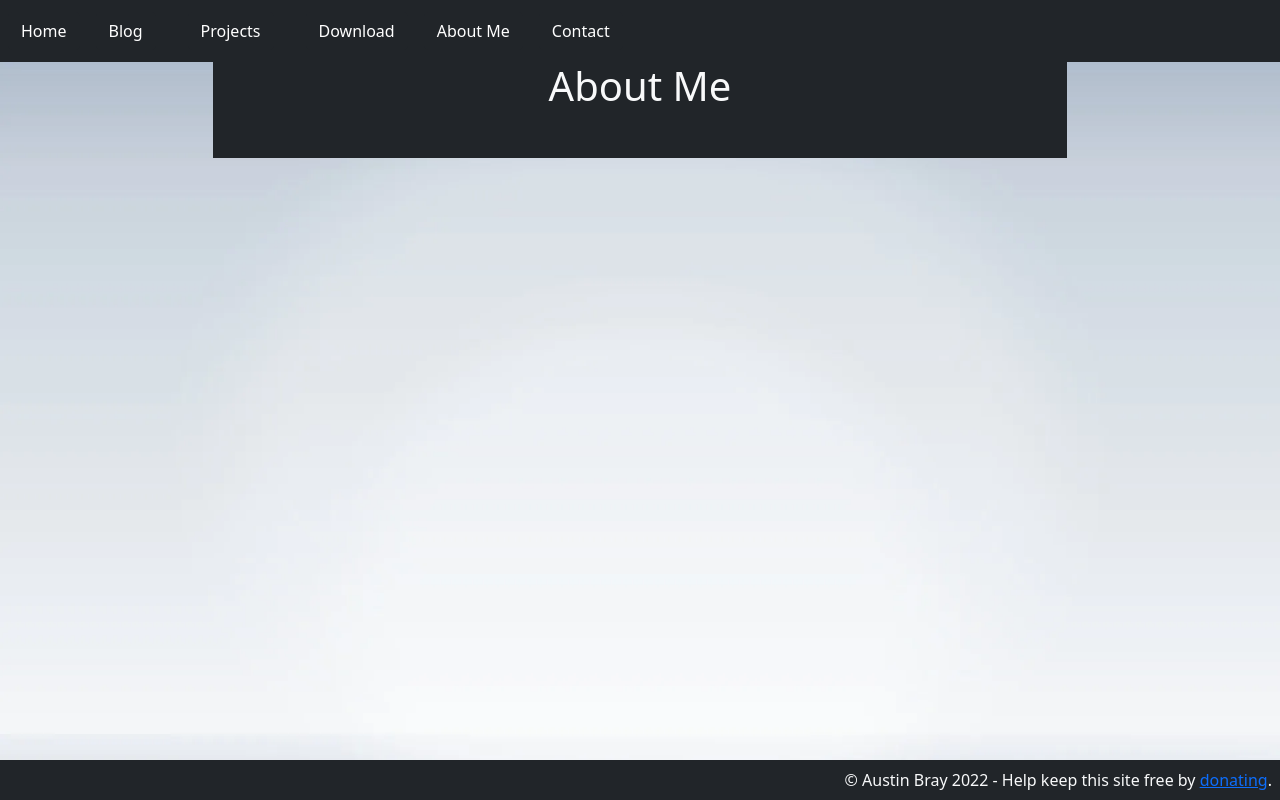
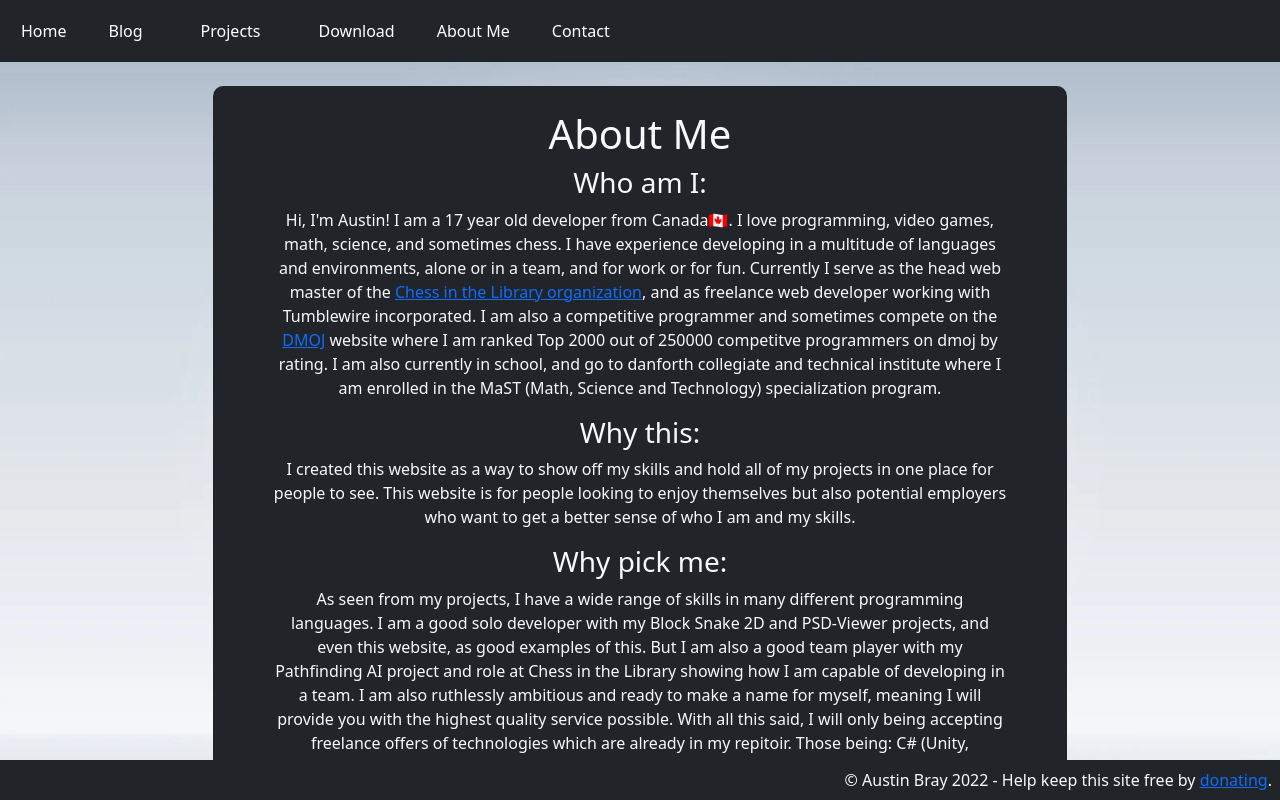
Before and after one commit to AustinBray77/austin-bray-react-site, a React (Create React App) app: page /about-me in a window 1280 px wide. Built offline with nearby package versions, Linux system fonts and the light colour scheme; some icons are missing.

Commit message:
Updates to About Me, other bug fixes

```diff
--- a/src/Navbar.tsx
+++ b/src/Navbar.tsx
@@ -94,8 +94,8 @@ export default function Navbar(): JSX.Element {
 					}
 				>
 					<NavLink path="/projects/algo" id="AlgoBTN" title="Algo Visualizer" />
-					<br />
-					<NavLink path="/projects/totris" id="TotrisBTN" title="Totris" />
+					{/*<br />
+					<NavLink path="/projects/totris" id="TotrisBTN" title="Totris" />*/}
 				</div>
 			</div>
 			<NavLink path="/download" id="DownloadBTN" title="Download" />
--- a/src/Pages/AboutMe/AboutMe.tsx
+++ b/src/Pages/AboutMe/AboutMe.tsx
@@ -6,9 +6,54 @@ const AboutMe = (): JSX.Element => {
 	return (
 		<Container id="AboutMe">
 			<Row className="justify-content-center">
-				<Col xs={8} className="bg-dark text-light">
-					<div className="mb-5 text-center">
+				<Col xs={8} className="bg-dark text-light br-10 my-4 py-4">
+					<div className="mb-5 text-center px-5">
 						<h1>About Me</h1>
+						<h3>Who am I:</h3>
+						<p>
+							Hi, I'm Austin! I am a 17 year old developer from
+							Canada&#x1F1E8;&#x1F1E6;. I love programming, video games, math,
+							science, and sometimes chess. I have experience developing in a
+							multitude of languages and environments, alone or in a team, and
+							for work or for fun. Currently I serve as the head web master of
+							the{" "}
+							<a href="https://chessinthelibrary.com/">
+								Chess in the Library organization
+							</a>
+							, and as freelance web developer working with Tumblewire
+							incorporated. I am also a competitive programmer and sometimes
+							compete on the{" "}
+							<a href="https://dmoj.ca/user/AustinBray05">DMOJ</a> website where
+							I am ranked Top 2000 out of 250000 competitve programmers on dmoj
+							by rating. I am also currently in school, and go to danforth
+							collegiate and technical institute where I am enrolled in the MaST
+							(Math, Science and Technology) specialization program.
+						</p>
+						<h3>Why this:</h3>
+						<p>
+							I created this website as a way to show off my skills and hold all
+							of my projects in one place for people to see. This website is for
+							people looking to enjoy themselves but also potential employers
+							who want to get a better sense of who I am and my skills.
+						</p>
+						<h3>Why pick me:</h3>
+						<p>
+							As seen from my projects, I have a wide range of skills in many
+							different programming languages. I am a good solo developer with
+							my Block Snake 2D and PSD-Viewer projects, and even this website,
+							as good examples of this. But I am also a good team player with my
+							Pathfinding AI project and role at Chess in the Library showing
+							how I am capable of developing in a team. I am also ruthlessly
+							ambitious and ready to make a name for myself, meaning I will
+							provide you with the highest quality service possible. With all
+							this said, I will only being accepting freelance offers of
+							technologies which are already in my repitoir. Those being: C#
+							(Unity, Winforms, ASP.NET, Selenium), Java/Typescript (React.js,
+							Node.js, Express), C++ (Win32 API, IO Console). If you are
+							interest in hiring me for creating an application using one of
+							those technologies, please visit the{" "}
+							<a href="/Contact">Contact</a> page.
+						</p>
 					</div>
 				</Col>
 			</Row>
--- a/src/Pages/Download/Download.tsx
+++ b/src/Pages/Download/Download.tsx
@@ -72,31 +72,31 @@ export default function Download(): JSX.Element {
 						filePath="GameOfLifeWin32.zip"
 						sourceCode="https://github.com/AustinBray77/game-of-life-cpp"
 					>
-						<h3 className="text-light">Game Of Life Win 32</h3>
+						<h3 className="text-light">Game Of Life Win 32 (Windows)</h3>
 					</DownloadElement>
 					<DownloadElement
 						filePath="/projects/algo"
 						sourceCode="https://github.com/AustinBray77/austin-bray-react-site/tree/master/src/Pages/Projects/AlgoritmVisualizer"
 					>
-						<h3 className="text-light">Algorithm Visualizer</h3>
+						<h3 className="text-light">Algorithm Visualizer (Web)</h3>
 					</DownloadElement>
 					<DownloadElement
 						filePath="https://play.google.com/store/apps/details?id=com.SixBeachesGaming.BlockSnake2D"
 						sourceCode="https://github.com/AustinBray77/BlockSnake2D"
 					>
-						<h3 className="text-light">Block Snake 2D</h3>
+						<h3 className="text-light">Block Snake 2D (Android)</h3>
 					</DownloadElement>
 					<DownloadElement
-						filePath="https://github.com/AustinBray77/ScienceFairProject"
+						filePath=""
 						sourceCode="https://github.com/AustinBray77/ScienceFairProject"
 					>
-						<h3 className="text-light">Brachristochrone AI Pathfinder</h3>
+						<h3 className="text-light">Brachristochrone AI Pathfinder (N/A)</h3>
 					</DownloadElement>
 					<DownloadElement
 						filePath="PSD-Viewer-Setup.msi"
 						sourceCode="https://github.com/AustinBray77/PSD-Viewer"
 					>
-						<h3 className="text-light">PSD Viewer</h3>
+						<h3 className="text-light">PSD Viewer (Windows)</h3>
 					</DownloadElement>
 				</Col>
 			</Row>
--- a/src/Pages/Projects/Projects.tsx
+++ b/src/Pages/Projects/Projects.tsx
@@ -110,7 +110,7 @@ export default function Projects(): JSX.Element {
 					<a href="/download">downloads</a> page.
 				</p>
 			</ProjRow>
-			<ProjRow title="Password Manager" img="/AI.png">
+			<ProjRow title="Password Manager" img="/psdviewer.png">
 				<p>
 					As a project for myself, I created a tool to manage and encrypt my
 					passwords. The goal of this project was to create a secure desktop
```
Also changed, not shown: public/psdviewer.png (added).
